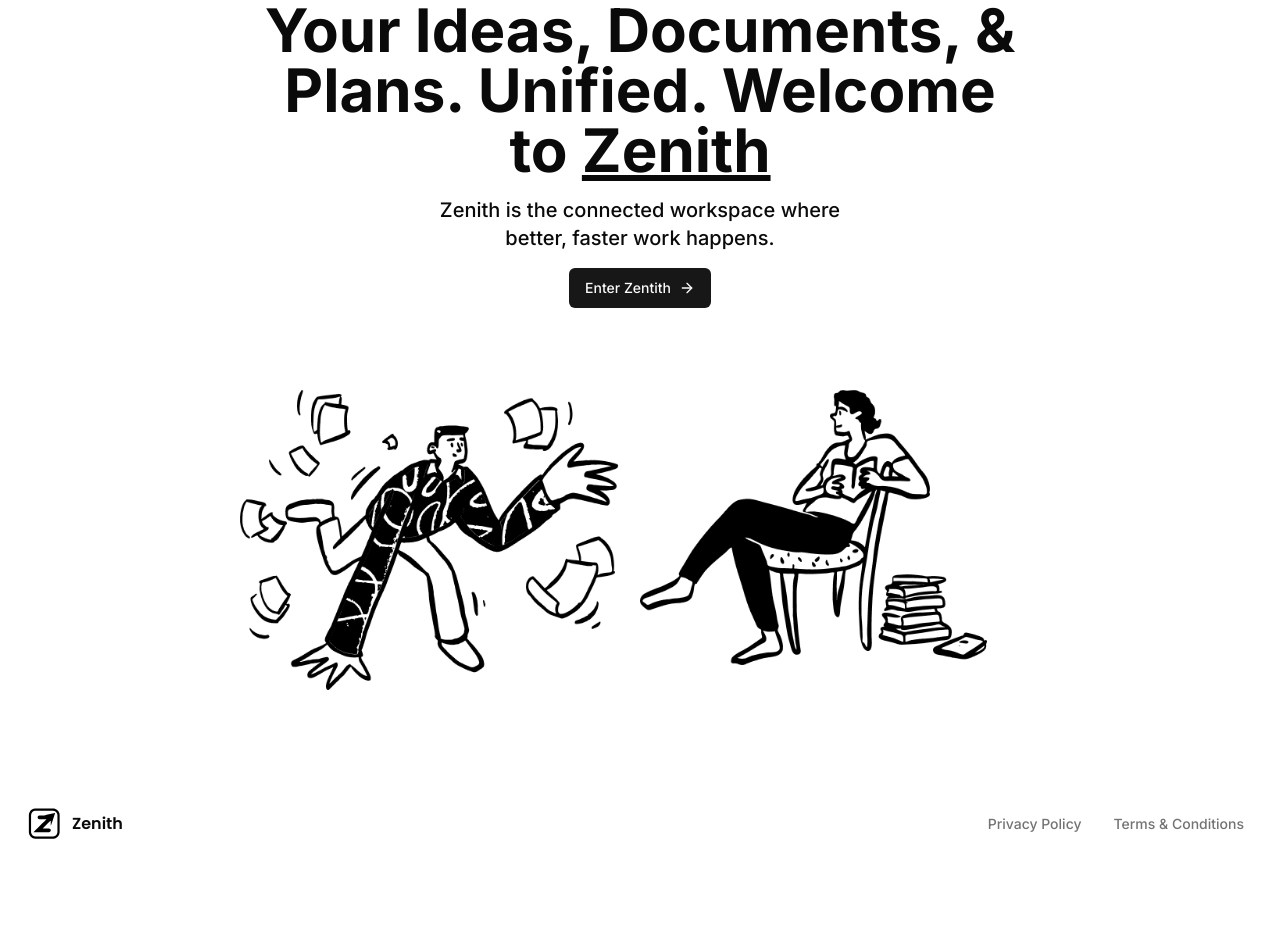
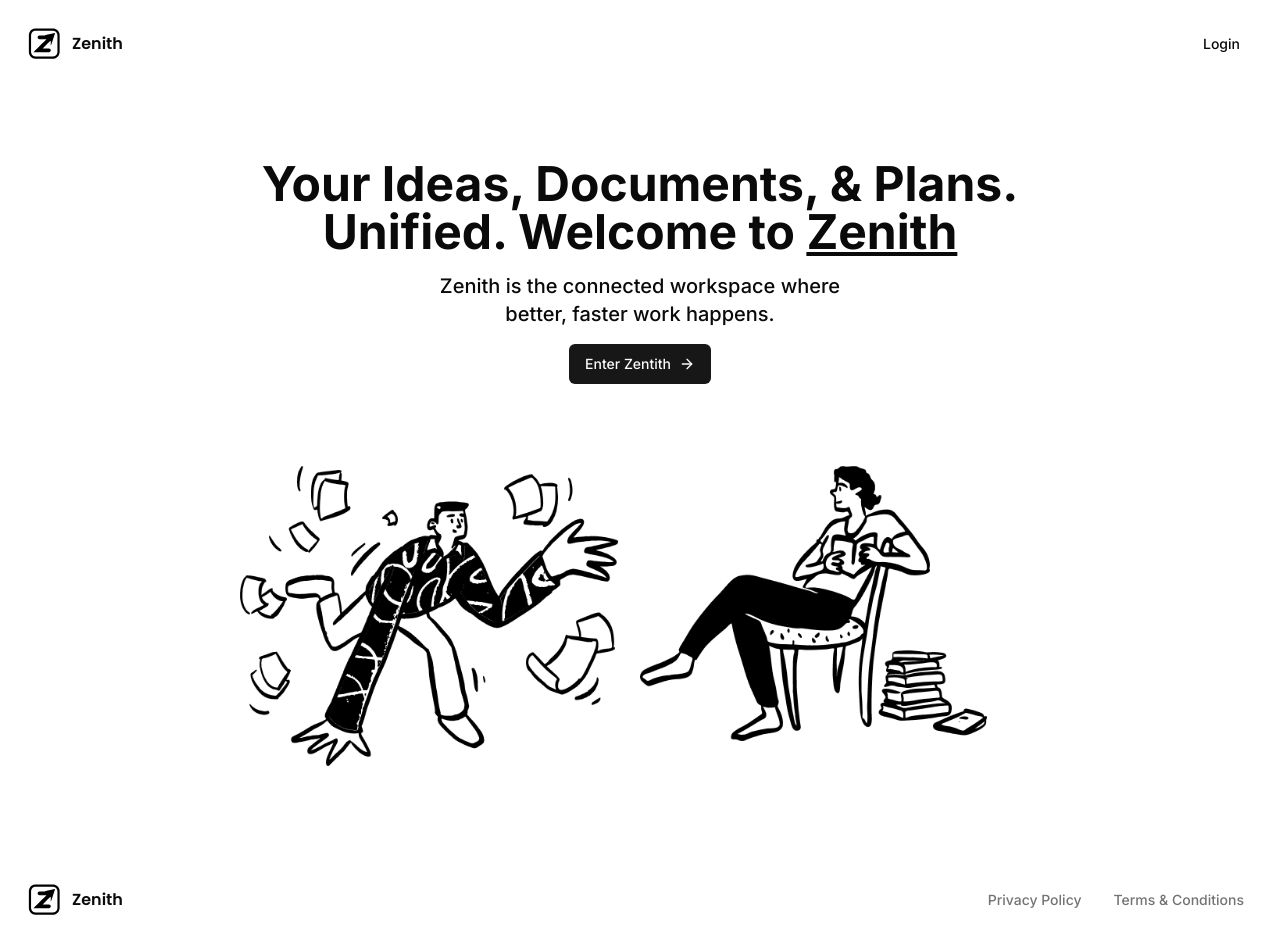
Before and after one commit to Z-Ahmad/zenith, a Next.js app: page / in a window 1280 px wide. Before the commit the page ends 868 px from the top, so only its background shows below. Built offline with nearby package versions, Linux system fonts and the light colour scheme.

Commit message:
created navbar

```diff
--- a/app/(marketing)/_components/heading.tsx
+++ b/app/(marketing)/_components/heading.tsx
@@ -6,7 +6,7 @@
 export const Heading = () =>{
   return (
     <div className="max-w-3xl space-y-4">
-      <h1 className="text-3xl sm:text-5xl md:text-6xl font-bold">
+      <h1 className="text-3xl sm:text-4xl md:text-5xl font-bold">
         Your Ideas, Documents, & Plans. Unified. Welcome to
        {" "}<span className="underline">Zenith</span>
       </h1>
--- /dev/null
+++ b/app/(marketing)/_components/navbar.tsx
@@ -0,0 +1,25 @@
+"use client"
+
+import { useScrollTop } from "@/hooks/use-scroll-top"
+import { cn } from "@/lib/utils"
+import { Logo } from "./logo"
+import { Button } from "@/components/ui/button"
+
+
+export const Navbar = () => {
+  const scrolled = useScrollTop()
+  return(
+    <div className={cn(
+      "z-50 bg-background fixed top-0 flex items-center w-full p-6",
+      scrolled && "border-b shadow-sm"
+    )}>
+      <Logo/>
+      <div className="md:m-auto md:justify-end justify-between w-full flex items-center gap-x-2">
+        <Button variant={"ghost"}>
+          Login
+        </Button>
+
+      </div>
+    </div>
+  )
+}
--- /dev/null
+++ b/app/(marketing)/layout.tsx
@@ -0,0 +1,18 @@
+import { Navbar } from "./_components/navbar";
+
+const MarketingLayout = ({
+  children
+}:{
+  children: React.ReactNode
+}) => {
+  return (
+    <div className="h-full">
+      <Navbar/>
+      <main className="h-full pt-40">
+        {children}
+      </main>
+    </div>
+   );
+}
+
+export default MarketingLayout;
--- /dev/null
+++ b/hooks/use-scroll-top.tsx
@@ -0,0 +1,20 @@
+import { useState, useEffect } from "react";
+
+export const useScrollTop = (threshold=10) => {
+  const [scrolled,setScrolled] = useState(false)
+
+  useEffect(()=>{
+    const handleScroll = () => {
+      if (window.scrollY > threshold){
+        setScrolled(true)
+      }
+      else{
+        setScrolled(false)
+      }
+    }
+    window.addEventListener("scroll", handleScroll)
+    return () => window.removeEventListener("scroll", handleScroll)
+  },[threshold])
+
+  return scrolled
+}
```
